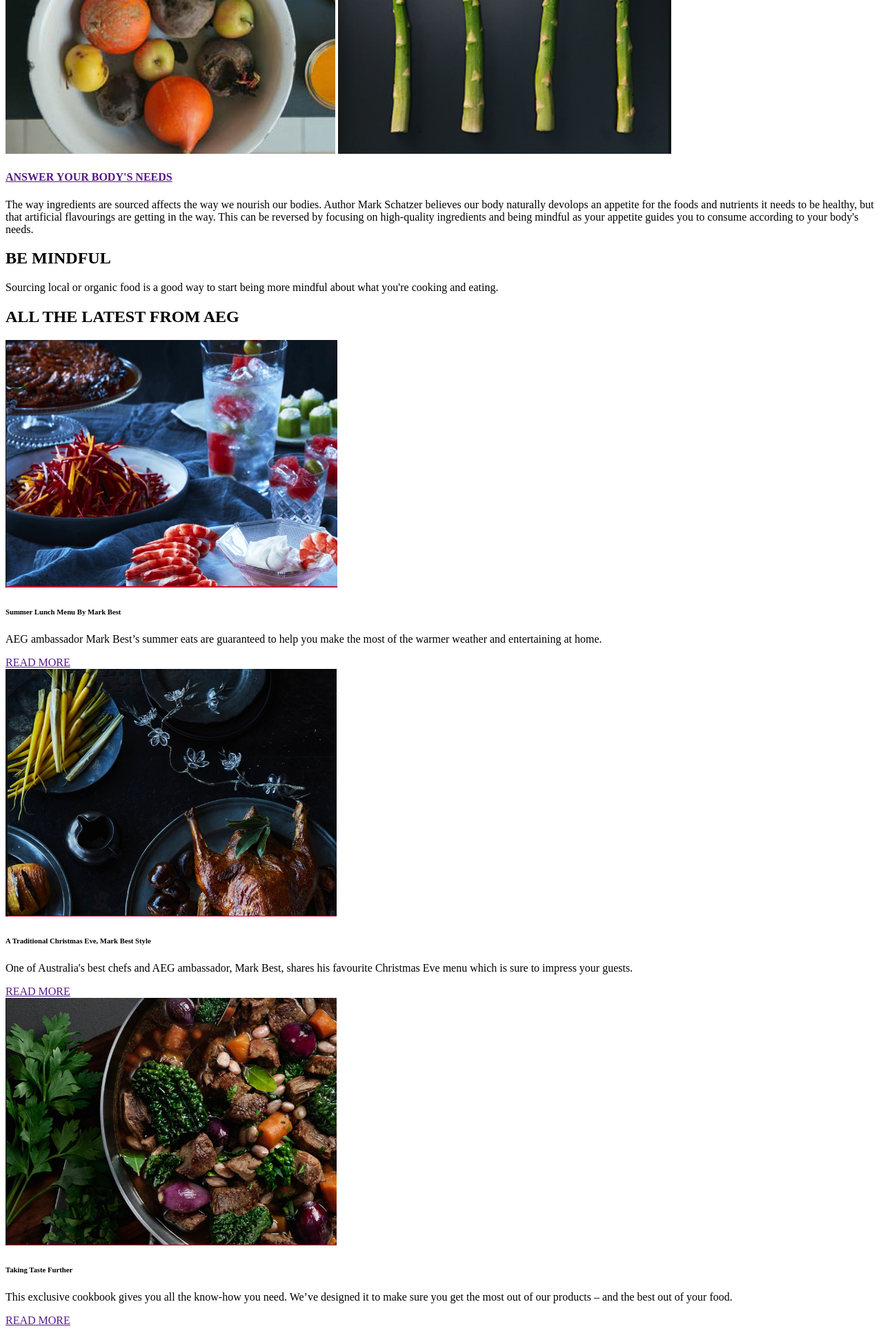
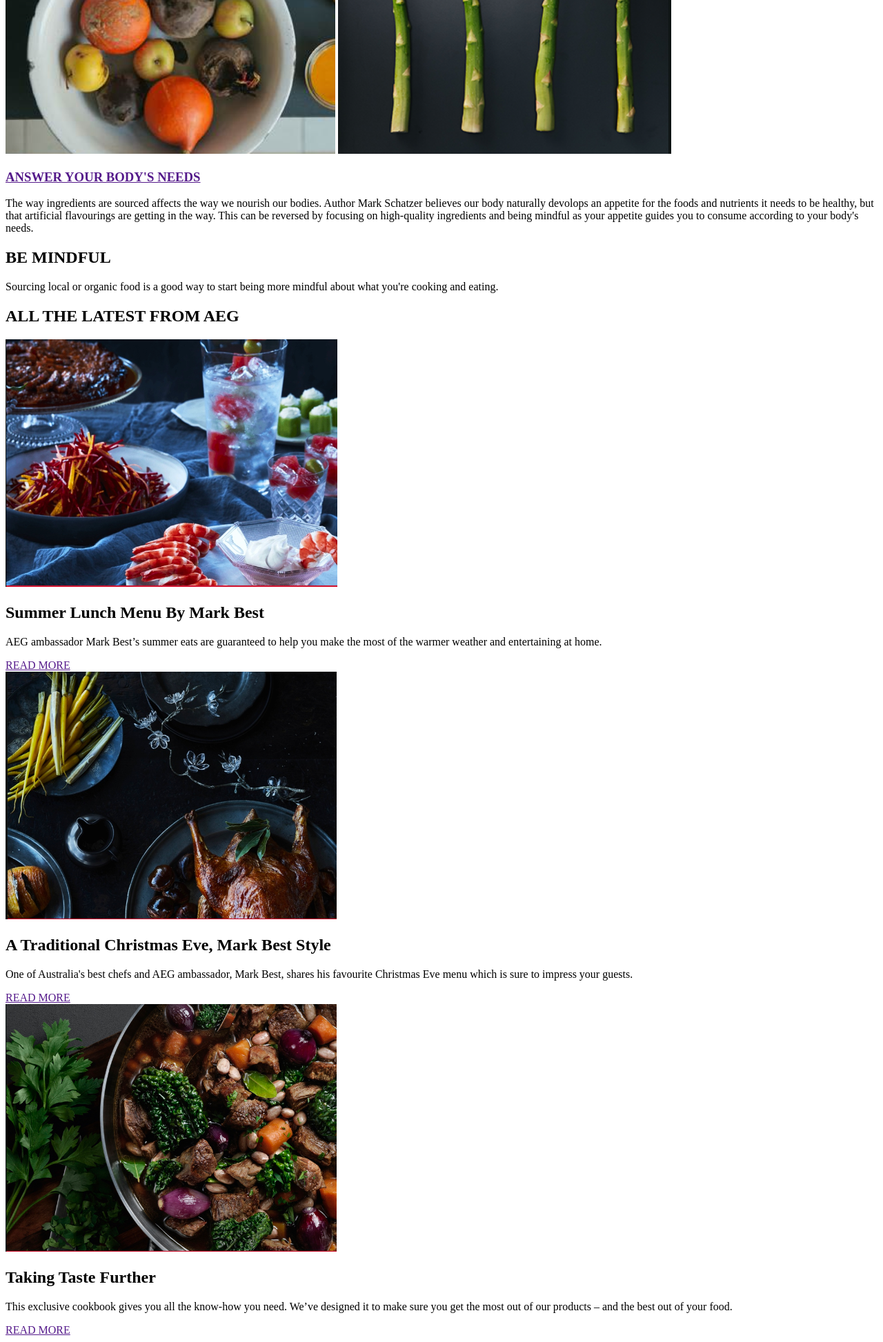
Before and after one commit to trust2065/orchard, a PHP site: page / in a window 1280 px wide. Shown: the part 896-2842 px from the top of the page at 69% size. Before the commit the page ends 2818 px from the top, so only its background shows below. Run offline with PHP 8.4, Linux system fonts and the light colour scheme.

Commit message:
dry css and make class naming consistent

```diff
--- a/index.html
+++ b/index.html
@@ -8,7 +8,7 @@
   </head>
   <body>
     <div class="container">
-      <section class="row my-15 align-items-center">
+      <section class="row my15 align-items-center">
         <div class="px07 col-lg-4 col-md-6">
           <img src="./img/crossField.png" alt="crossField" class="mw-100" />
         </div>
@@ -16,10 +16,10 @@
           <img src="./img/fruitInPlate.png" alt="fruit" class="mw-100 py07" />
           <img src="./img/asparagus.png" alt="asparagus" class="mw-100 py07" />
         </div>
-        <article class="px07 col-lg-4 col-md-12 textWhite align-self-start">
-          <h4 class="border-bottom py-3 textSpacing_04">
+        <article class="px07 col-lg-4 col-md-12 text-white align-self-start">
+          <h1 class="h4 border-bottom py-3 textSpacing04px">
             <a href="">ANSWER YOUR BODY'S NEEDS</a>
-          </h4>
+          </h1>
           <p class="py-4 fontSize16 lineHeight28">
             The way ingredients are sourced affects the way we nourish our
             bodies. Author Mark Schatzer believes our body naturally devolops an
@@ -29,14 +29,14 @@
             as your appetite guides you to consume according to your body's
             needs.
           </p>
-          <h2 class="text-danger textBold text-uppercase">BE MINDFUL</h6>
+          <h2 class="h6 text-danger textBold text-uppercase">BE MINDFUL</h6>
           <p class="textBold lineHeight30 pt-2">
             Sourcing local or organic food is a good way to start being more
             mindful about what you're cooking and eating.
           </p>
         </article>
       </section>
-      <section class="text-white my-15">
+      <section class="text-white my15">
         <div class="row justify-content-center">
           <h1 class="text-center text-uppercase">ALL THE LATEST FROM AEG</h1>
         </div>
@@ -44,15 +44,15 @@
           <div class="col-md-4">
             <img class="mw-100" src="./img/summerLunch.png" alt="summerLunch" />
 
-            <h6 class="pt-4 textBold lineHeight30">
+            <h2 class="sectionTitle">
               Summer Lunch Menu By Mark Best
             </h6>
-            <p class="textSilver lineHeight28 pt-1">
+            <p class="sectionParagraph">
               AEG ambassador Mark Best’s summer eats are guaranteed to help you
               make the most of the warmer weather and entertaining at home.
             </p>
             <div class="pt-3 pb-5">
-              <a class="detailBorder pb-2 text-uppercase" href="">READ MORE</a>
+              <a class="readMore" href="">READ MORE</a>
             </div>
           </div>
           <div class="col-md-4">
@@ -61,28 +61,28 @@
               src="./img/christmasMeal.png"
               alt="christmasMeal"
             />
-            <h6 class="pt-4 textBold lineHeight30">
+            <h2 class="sectionTitle">
               A Traditional Christmas Eve, Mark Best Style
             </h6>
-            <p class="textSilver lineHeight28 pt-1">
+            <p class="sectionParagraph">
               One of Australia's best chefs and AEG ambassador, Mark Best,
               shares his favourite Christmas Eve menu which is sure to impress
               your guests.
             </p>
             <div class="pt-3 pb-5">
-              <a class="detailBorder pb-2 text-uppercase" href="">READ MORE</a>
+              <a class="readMore" href="">READ MORE</a>
             </div>
           </div>
           <div class="col-md-4">
             <img class="mw-100" src="./img/salad.png" alt="salad" />
-            <h6 class="pt-4 textBold lineHeight30">Taking Taste Further</h6>
-            <p class="textSilver lineHeight28 pt-1">
+            <h2 class="sectionTitle">Taking Taste Further</h6>
+            <p class="sectionParagraph">
               This exclusive cookbook gives you all the know‑how you need. We’ve
               designed it to make sure you get the most out of our products –
               and the best out of your food.
             </p>
             <div class="pt-3 pb-5">
-              <a class="detailBorder pb-2 text-uppercase" href="">READ MORE</a>
+              <a class="readMore" href="">READ MORE</a>
             </div>
           </div>
         </div>
```
Also changed, not shown: src/style.scss (+20 -12 lines), readme.md.
